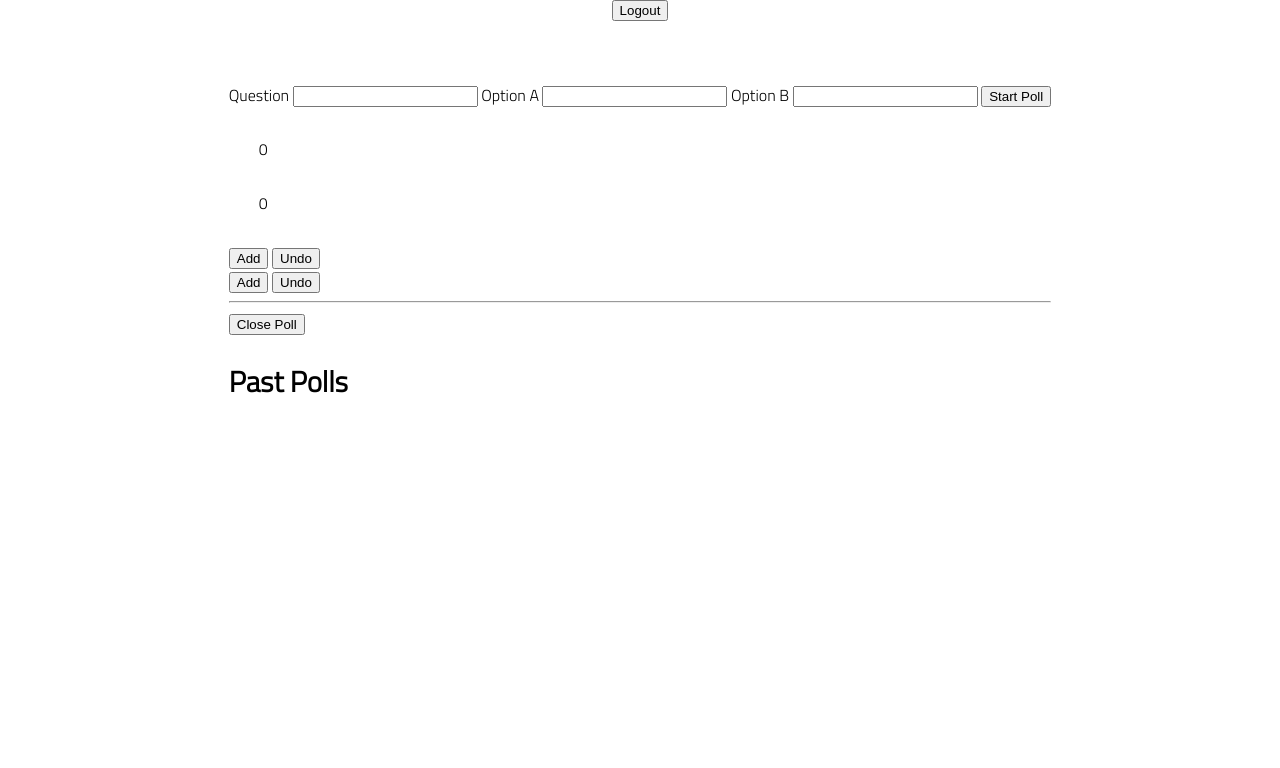
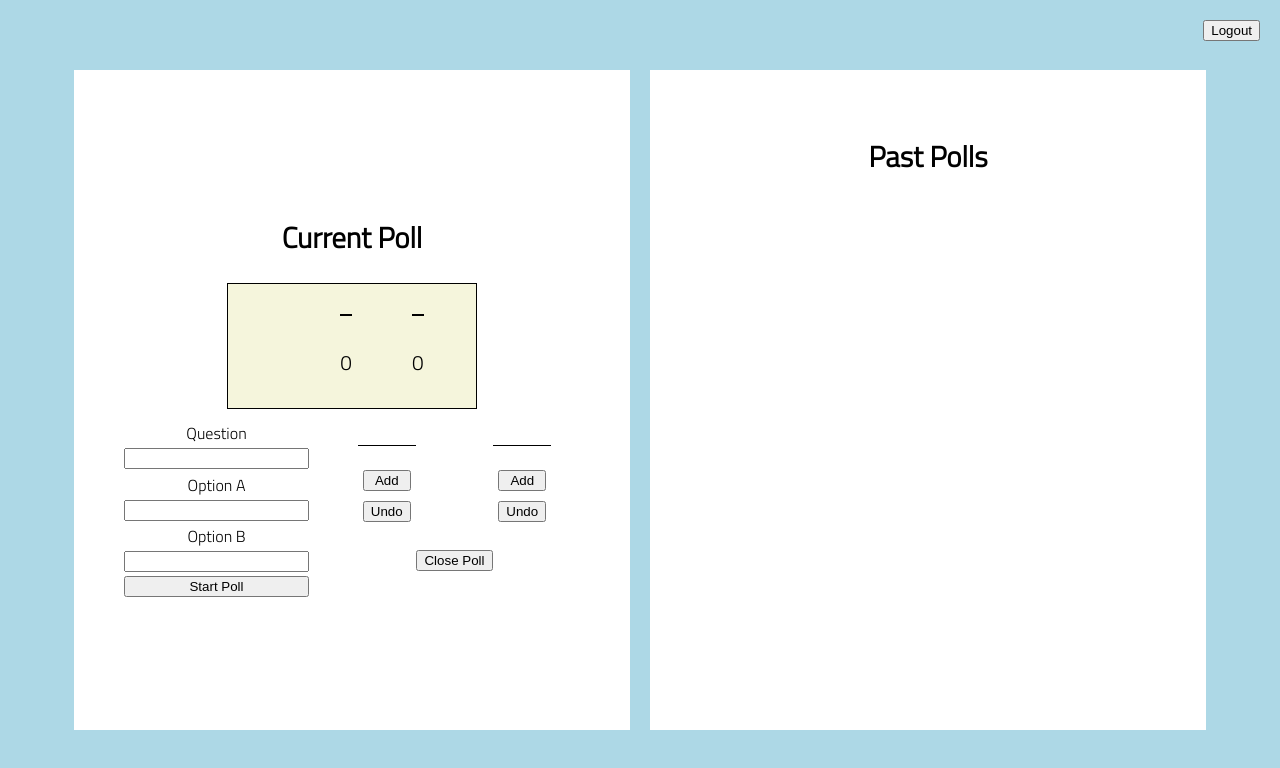
Before and after one commit to Benatovich/supabase-poll-tracker, a plain HTML site: page polls/index.html in a window 1280 px wide. Drawn offline with nearby package versions, Linux system fonts and the light colour scheme; no server answers.

Commit message:
still working on CSS but otherwise we're good

```diff
--- a/polls/index.html
+++ b/polls/index.html
@@ -18,8 +18,10 @@
         <button id="logout">Logout</button>
         <section class="main-section">
             <div class="left">
+                <h2>Current Poll</h2>
+                <div id="current-poll-container"></div>
                 <div class="form-and-buttons">
-                    <form id="poll-form">
+                    <form class="poll-form" id="poll-form">
                         <label>
                             Question
                             <input name="booger-question" />
@@ -32,20 +34,15 @@
                             Option B
                             <input name="booger-option-b" />
                         </label>
-
                         <button>Start Poll</button>
                     </form>
 
                     <div class="buttons">
-                        <!-- <h2>Current Poll</h2> -->
-                        <div id="current-poll-container">
-
-                        </div>
                         <div class="top-buttons">
                             <!-- <h3 id="poll-question">Poll Question</h3> -->
                             <div class="left-buttons">
-                                <!-- <h3 id="option-a-title">Option A</h3>
-                                <h3 id="option-a-votes"></h3> -->
+                                <h3 id="option-a-title"></h3>
+                                <!-- <h3 id="option-a-votes"></h3> -->
                                 <button id="option-a-add-button">
                                     Add
                                 </button>
@@ -54,8 +51,8 @@
                                 </button>
                             </div>
                             <div class="right-buttons">
-                                <!-- <h3 id="option-b-title">Option B</h3>
-                                <h3 id="option-b-votes"></h3> -->
+                                <h3 id="option-b-title"></h3>
+                                <!-- <h3 id="option-b-votes"></h3> -->
                                 <button id="option-b-add-button">
                                     Add
                                 </button>
@@ -64,7 +61,6 @@
                                 </button>
                             </div>
                         </div>
-                        <hr>
                         <div class="bottom-buttons">
                             <button id="close-poll-button">
                                 Close Poll
@@ -72,14 +68,13 @@
                         </div>
                     </div>
                 </div>
-                <div class="right">
-                    <div>
-                        <h2>Past Polls</h2>
-                    </div>
-                    <div id="past-polls-container">
-
-                    </div>
+            </div>
+            <div class="right">
+                <div>
+                    <h2>Past Polls</h2>
                 </div>
+                <div id="past-polls-container"></div>
+            </div>
 
         </section>
     </main>
--- a/polls/polls.js
+++ b/polls/polls.js
@@ -103,8 +103,8 @@ window.addEventListener('load', async() => {
 function displayCurrentPollEl() {
     currentPollEl.textContent = '';
     // questionEl.textContent = currentPoll.question;
-    // optionATitleEl.textContent = currentPoll.optionATitle;
-    // optionBTitleEl.textContent = currentPoll.optionBTitle;
+    optionATitleEl.textContent = currentPoll.optionATitle;
+    optionBTitleEl.textContent = currentPoll.optionBTitle;
     // optionAVotesEl.textContent = currentPoll.optionAVotes;
     // optionBVotesEl.textContent = currentPoll.optionBVotes;
 
--- a/styles/style.css
+++ b/styles/style.css
@@ -1,15 +1,6 @@
 
 body {
-    /* feel free to update these css variables for a quick theme */
-
-    --color1: white;
-    --color2: white;
-    --color3: white;
-    --color4: white;
-    --color5: white;
-
     /* https://coolors.co/generate and click export -> scss to get the colors to copy and paste below*/
-
     /* --color1: hsla(349, 69%, 76%, 1);
     --color2: hsla(207, 67%, 44%, 1);
     --color3: hsla(200, 61%, 56%, 1);
@@ -26,9 +17,9 @@ body {
     --shadow: 0px 10px 20px -12px rgba(0,0,0,0.45);
     --gutter: 30px;
     --footer-height: 25px;
+    background-color: lightblue;
 
     font-family: 'Titillium Web', sans-serif;
-    background-color: var(--color2);
 }
 
 main {
@@ -37,15 +28,11 @@ main {
     justify-content: center;
     align-items: center;
     margin-bottom: calc(var(--footer-height));
+    height: 100%;
 }
 
 section {
     background-color: var(--color5);
-    max-width: 80%;
-    display: flex;
-    flex-direction: column;
-    justify-content: center;
-    align-items: center;
     padding-top: var(--gutter);
     padding-bottom: var(--gutter);
     margin-top: var(--gutter);
@@ -61,6 +48,12 @@ header {
     box-shadow: var(--shadow);
 }
 
+footer {
+    display: flex;
+    justify-content: flex-end;
+    background-color: white;
+    box-shadow: var(--shadow);
+}
 
 h2 {
     font-size: 1.8rem;
@@ -71,6 +64,10 @@ h2 {
     margin-right: 20px;
 }
 
+.main-logo {
+    animation: pulse 5s infinite ease-in-out;
+}
+
 header img {
     height: var(--header-height);
 }
@@ -79,13 +76,139 @@ p {
     margin: var(--gutter);
 }
 
-footer {
+
+#past-polls-container {
+    display: flex;
+    flex-wrap: wrap;
+    justify-content: center;
+}
+
+#past-polls-container .poll {
+    margin: 10px;
+}
+
+#current-poll-container {
+    display: flex;
+    justify-content: center;
+}
+
+.poll {
+    border: solid 1px black;
+    text-align: center;
+    display: flex;
+    width: 250px;
+    justify-content: center;
+    background-color: beige;
+}
+
+.team {
+    max-width: 200px;
+    text-overflow: ellipsis;
+}
+
+.poll .title {
+    font-size: 1.3rem;
+    border-bottom: solid 2px black;
+    text-overflow: ellipsis;
+}
+
+.poll .votes {
+    font-size: 1.3rem;
+}
+
+.buttons {
+    width: 100%;
+    display: flex;
+    flex-direction: column;
+    justify-content: center;
+}
+
+.buttons .top-buttons {
+    display: flex;
+    justify-content: space-around;
+}
+
+.buttons .top-buttons .left-buttons {
+    display: flex;
+    flex-direction: column;
+}
+
+.buttons .top-buttons .right-buttons {
+    display: flex;
+    flex-direction: column;
+
+}
+
+.top-buttons h3 {
+    border-bottom: solid 1px black;
+    text-align: center;
+}
+
+.poll-form {
+    height: 200px;
+    padding: 10px;
+    display: flex;
+    flex-direction: column;
+    justify-content: space-around;
+}
+
+
+.buttons .bottom-buttons {
+    text-align: center;
+    padding: 20px;
+}
+
+.undo {
+    font-size: .6rem;
+}
+
+.form-and-buttons {
+    display: flex;
+    justify-content: space-around;
+}
+
+.main-section {
+    width: 90%;
+    text-align: center;
+    display: grid;
+    grid-template-columns: 1fr 1fr;
+    height: 100%;
+}
+
+.top-buttons button {
+    margin: 5px;
+}
+
+.left, .right {
+    background-color: white;
+    margin: 10px;
+    padding: 40px;
+}
+
+.right {
+    overflow: scroll;
+}
+
+.left {
+    display: flex;
+    flex-direction: column;
+    justify-content: center;
+}
+
+.auth-main label, .auth-main button {
+    display: block;
+}
+
+.auth-main button {
+    margin: 5px;
+}
+
+.auth-main {
+    flex-direction: row;
+}
+
+#logout {
     position: fixed;
-    width: 100%;
-    bottom: 0;
-    height: var(--footer-height);
-    display: flex;
-    justify-content: flex-end;
-    background-color: var(--color3);
-    box-shadow: var(--shadow);
+    right: 20px;
+    top: 20px;
 }
```
